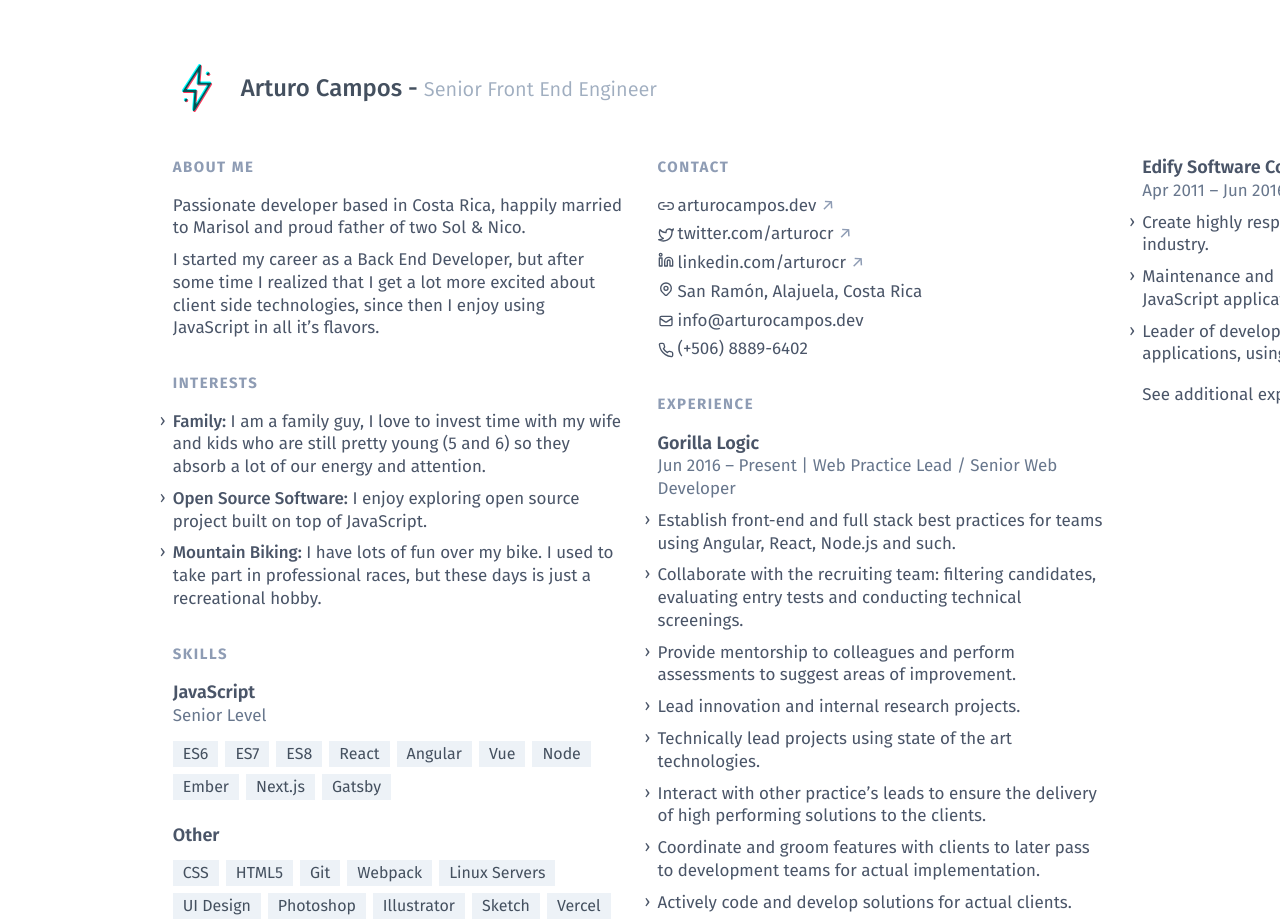
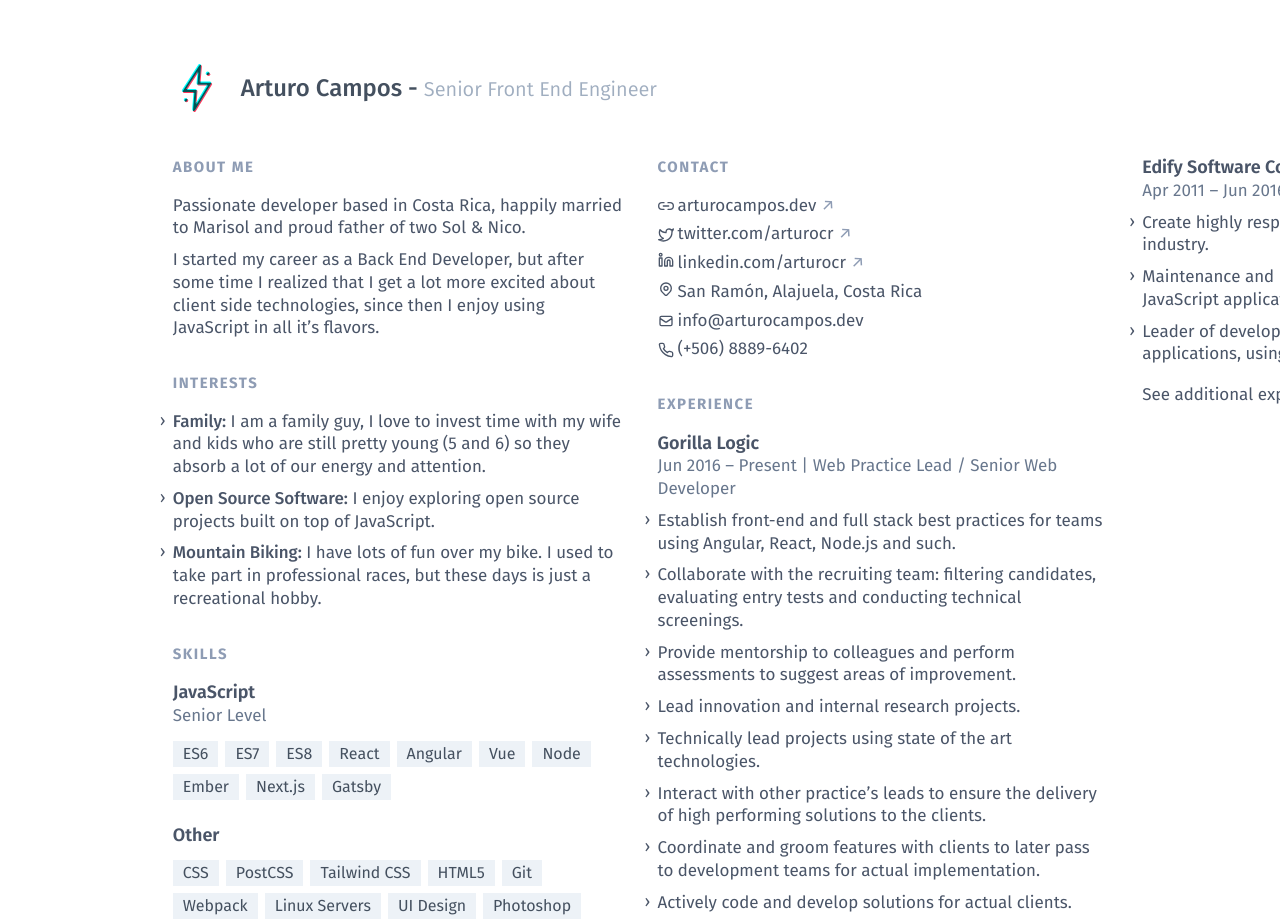
Before and after one commit to arturocr/arturocampos.dev, a Next.js app: page / in a window 1280 px wide. Shown: the top 923 px of the page. Built offline with nearby package versions, Linux system fonts and the light colour scheme.

Commit message:
Add CSS skills

```diff
--- a/pages/index.js
+++ b/pages/index.js
@@ -121,7 +121,7 @@
                         ›
                       </span>
                       <span className='font-medium'>Open Source Software:</span>{' '}
-                      I enjoy exploring open source project built on top of
+                      I enjoy exploring open source projects built on top of
                       JavaScript.
                     </li>
                     <li className='mt-2.1 text-md text-gray-700 leading-normal'>
@@ -199,6 +199,12 @@
                   <ul className='flex flex-wrap text-md leading-relaxed -mr-1.6 -mb-1.6'>
                     <li className='px-2.5 mr-1.6 mb-1.6 text-base text-gray-750 print:bg-white print:border-inset bg-gray-200'>
                       CSS
+                    </li>
+                    <li className='px-2.5 mr-1.6 mb-1.6 text-base text-gray-750 print:bg-white print:border-inset bg-gray-200'>
+                      PostCSS
+                    </li>
+                    <li className='px-2.5 mr-1.6 mb-1.6 text-base text-gray-750 print:bg-white print:border-inset bg-gray-200'>
+                      Tailwind CSS
                     </li>
                     <li className='px-2.5 mr-1.6 mb-1.6 text-base text-gray-750 print:bg-white print:border-inset bg-gray-200'>
                       HTML5
```
